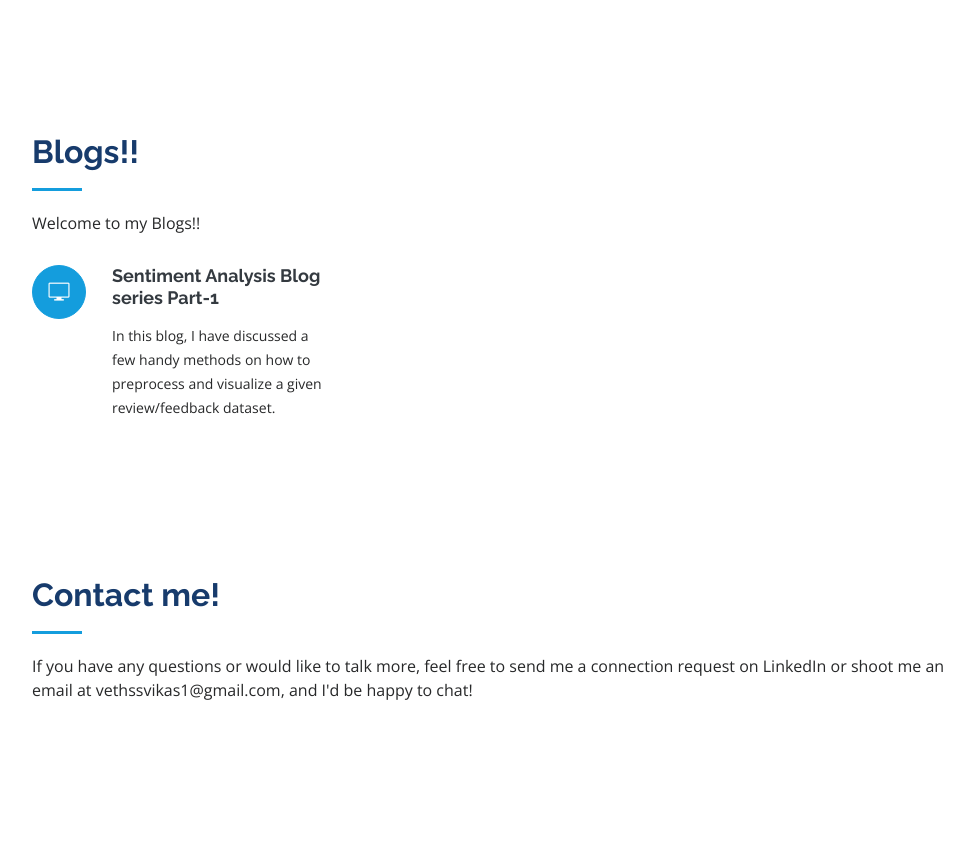
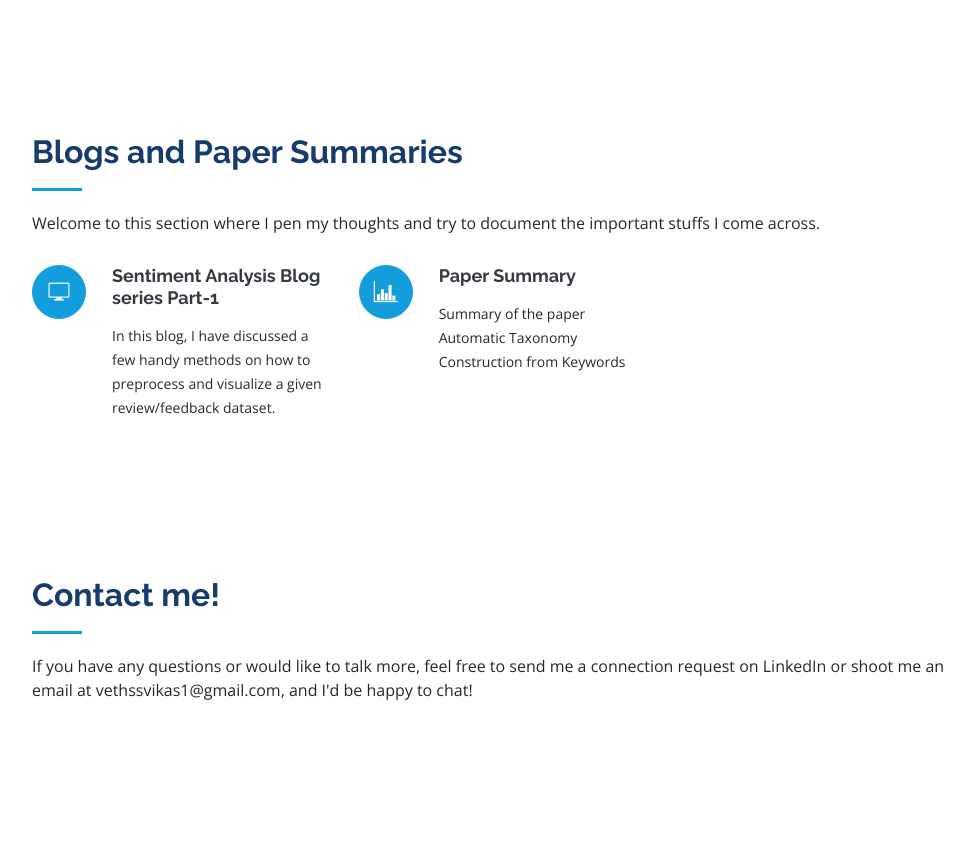
Before and after one commit to vethssvikas/vethssvikas.github.io, a plain HTML site: page index.html in a window 1280 px wide. Shown: the part 2430-3292 px from the top of the page, without its empty margins (283-1257 px from the left). Drawn offline with nearby package versions, Linux system fonts and the light colour scheme.

Commit message:
Update index.html

```diff
--- a/index.html
+++ b/index.html
@@ -177,8 +177,8 @@ I'm Vetha and I'm a student at IIT Guwahati, majoring in Engineering Physics and
       <div class="container">
 
         <div class="section-title">
-          <h2>Blogs!!</h2>
-          <p>Welcome to my Blogs!!</p>
+          <h2>Blogs and Paper Summaries</h2>
+          <p>Welcome to this section where I pen my thoughts and try to document the important stuffs I come across.</p>
         </div>
 
         <div class="row">
@@ -186,6 +186,11 @@ I'm Vetha and I'm a student at IIT Guwahati, majoring in Engineering Physics and
             <div class="icon"><i class="icofont-computer"></i></div>
             <h4 class="title"><a href="https://medium.com/@vethssvikas1/sentiment-analysis-an-insight-into-preprocessing-analyzing-and-visualization-techniques-part-1-34884977671e">Sentiment Analysis Blog series Part-1</a></h4>
             <p class="description">In this blog, I have discussed a few handy methods on how to preprocess and visualize a given review/feedback dataset.</p>
+          </div>
+          <div class="col-lg-4 col-md-6 icon-box" data-aos="fade-up" data-aos-delay="100">
+            <div class="icon"><i class="icofont-chart-bar-graph"></i></div>
+            <h4 class="title"><a href="https://drive.google.com/file/d/1BiIUk0bo4ijUEhHwDXklQnxfilnS_68P/view?usp=sharing">Paper Summary</a></h4>
+            <p class="description">Summary of the paper Automatic Taxonomy Construction from Keywords</p>
           </div>
 
         </div>
```
